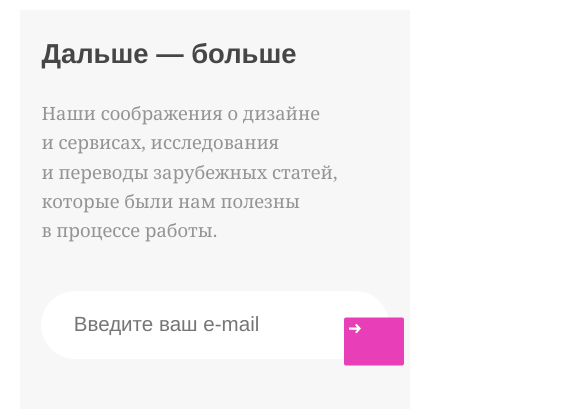
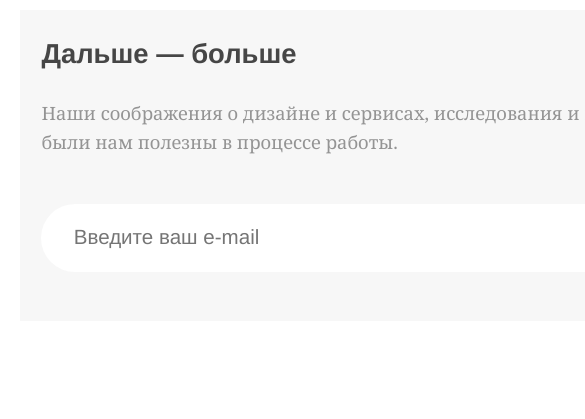
Before and after one commit to Jenya-Roky/blog_aic, a website with bundled scripts: page index.html in a window 390 px wide. Shown: the part 112-531 px from the top of the page, 585 px wide, since content can reach past the window. Built offline with nearby package versions, Linux system fonts and the light colour scheme.

Commit message:
mobile wrapper-large size fix

```diff
--- a/assets/css/_mobile.sass
+++ b/assets/css/_mobile.sass
@@ -115,8 +115,9 @@
 
 
 @media all and (max-width: 780px)
-  .wrapper-large
-    width: 100%
+  .post-page
+    .wrapper-large
+      width: auto
 
   .grid-sizer,
   .grid-item
```
Also changed, not shown: assets/css/style.css.
